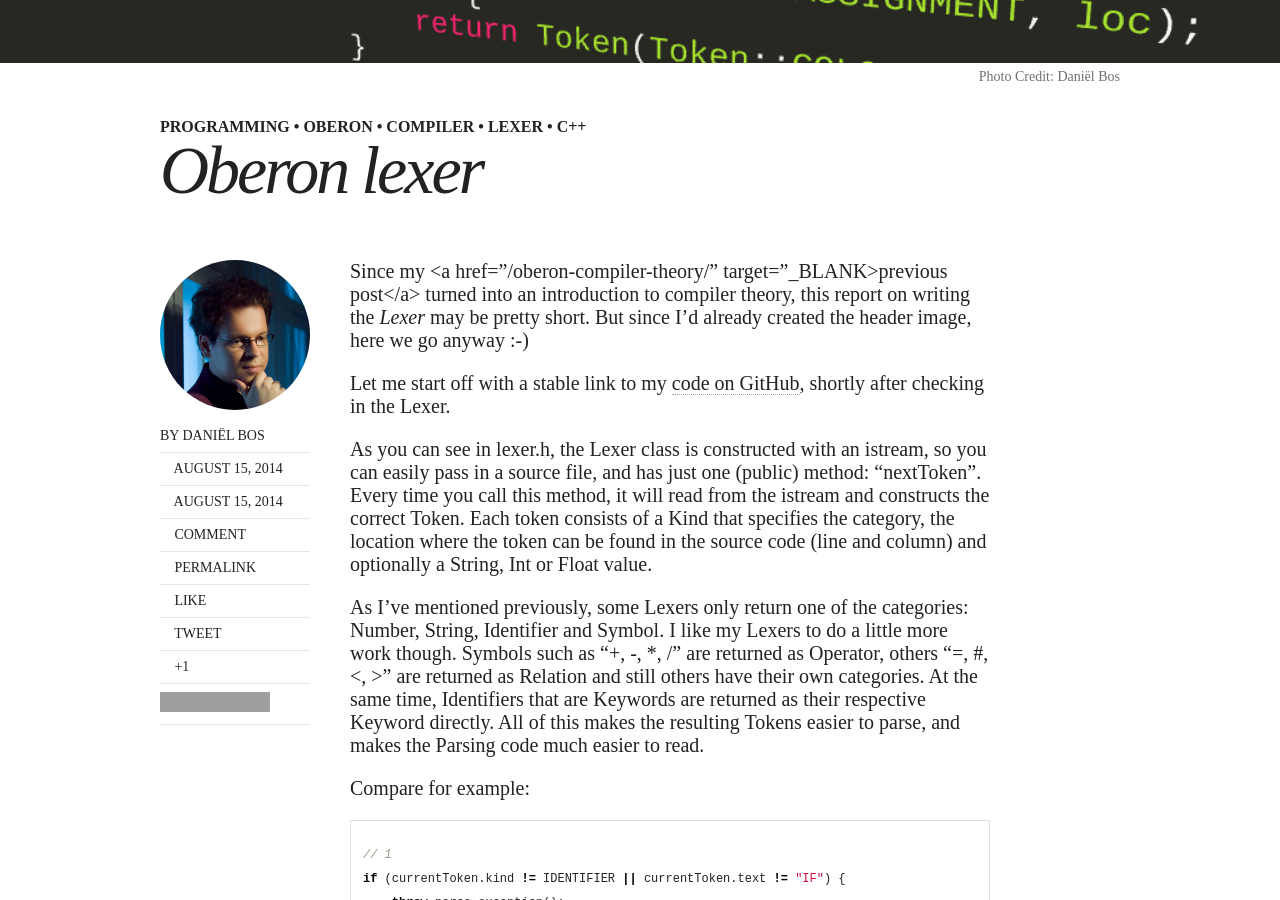
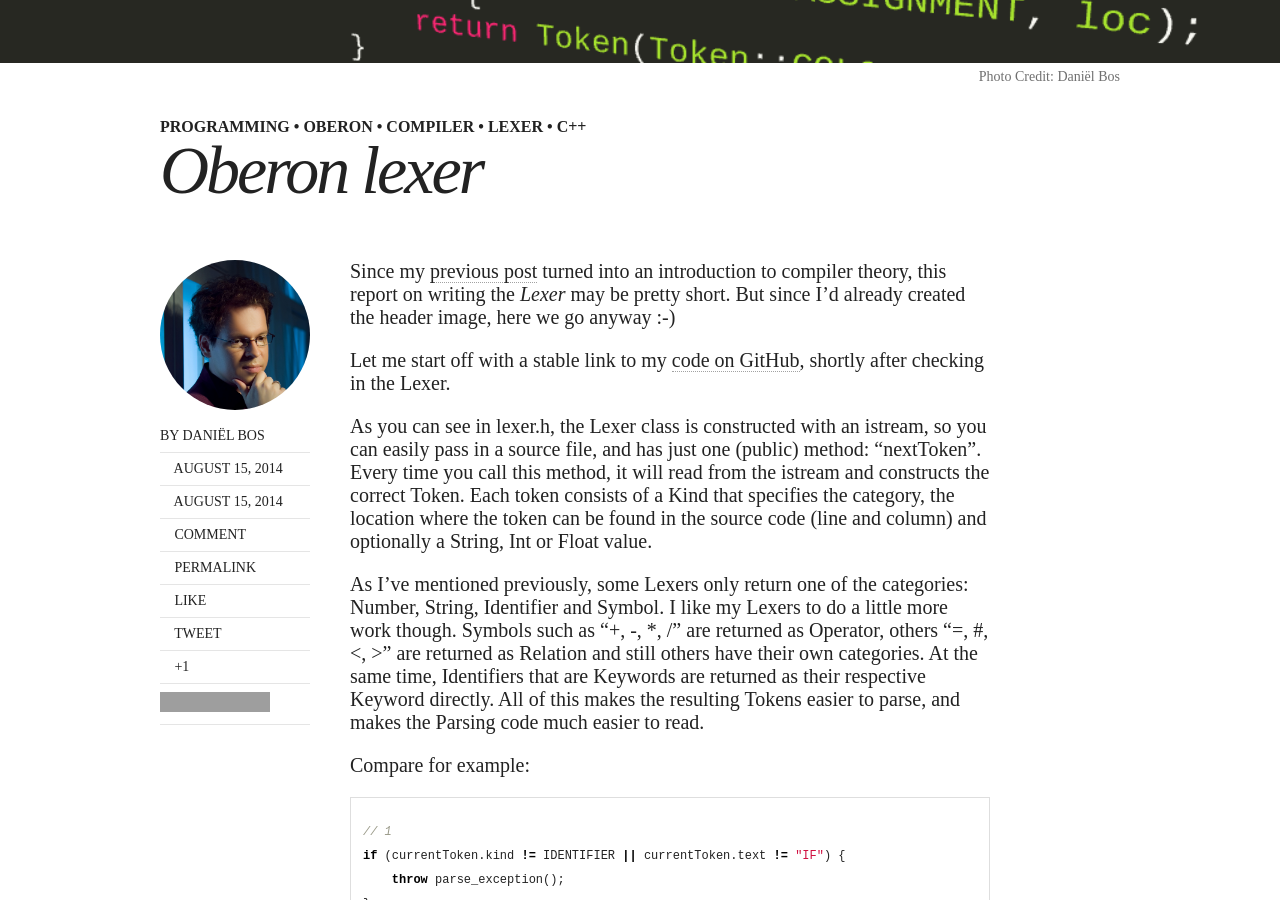
Before and after one commit to corani/corani.github.io, a Jekyll site: the page built from _posts/2014-08-15-oberon-lexer.md, in a window 1280 px wide and 900 px high, scrolled down 630 px. Built offline with Jekyll 4.4.1, drawn with Linux system fonts in a browser that asks for light colours; nearby versions of some CDN libraries; comment, search, counter and statistics services are not loaded; grey boxes are pictures that could not be loaded.

Commit message:
Oberon Lexer: Fix typo

```diff
--- a/_posts/2014-08-15-oberon-lexer.md
+++ b/_posts/2014-08-15-oberon-lexer.md
@@ -11,7 +11,7 @@ image:
 comments: true
 share:    true
 ---
-Since my <a href="/oberon-compiler-theory/" target="_BLANK>previous post</a> turned into an introduction to compiler theory, this report on writing the
+Since my <a href="/oberon-compiler-theory/" target="_BLANK">previous post</a> turned into an introduction to compiler theory, this report on writing the
 *Lexer* may be pretty short. But since I'd already created the header image, here we go anyway :-)
 
 Let me start off with a stable link to my <a href="https://github.com/corani/oberon/tree/1cb27a86afecaa4c37dfecdffd2dc826f8b47b65" target="_BLANK">code on
```
Also changed, not shown: other parts of _posts/2014-08-15-oberon-lexer.md (+1 -1 lines).
